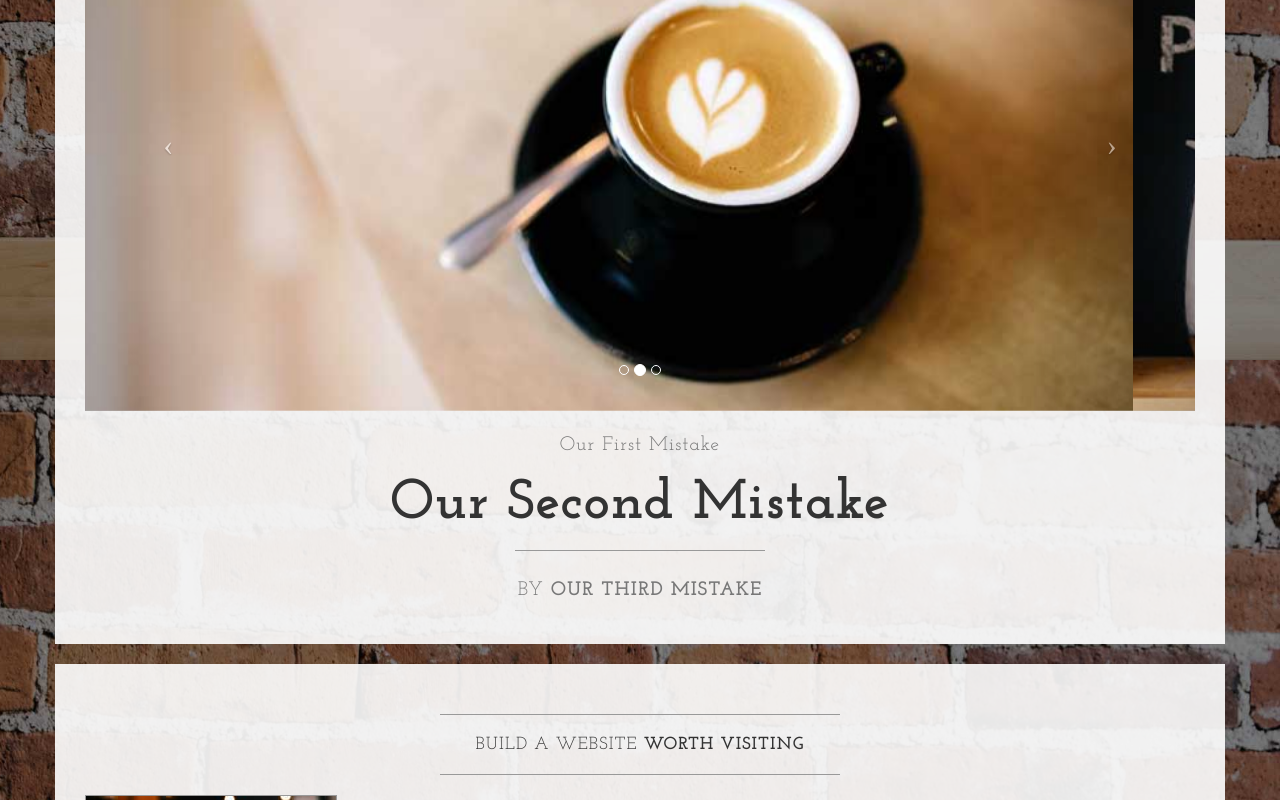
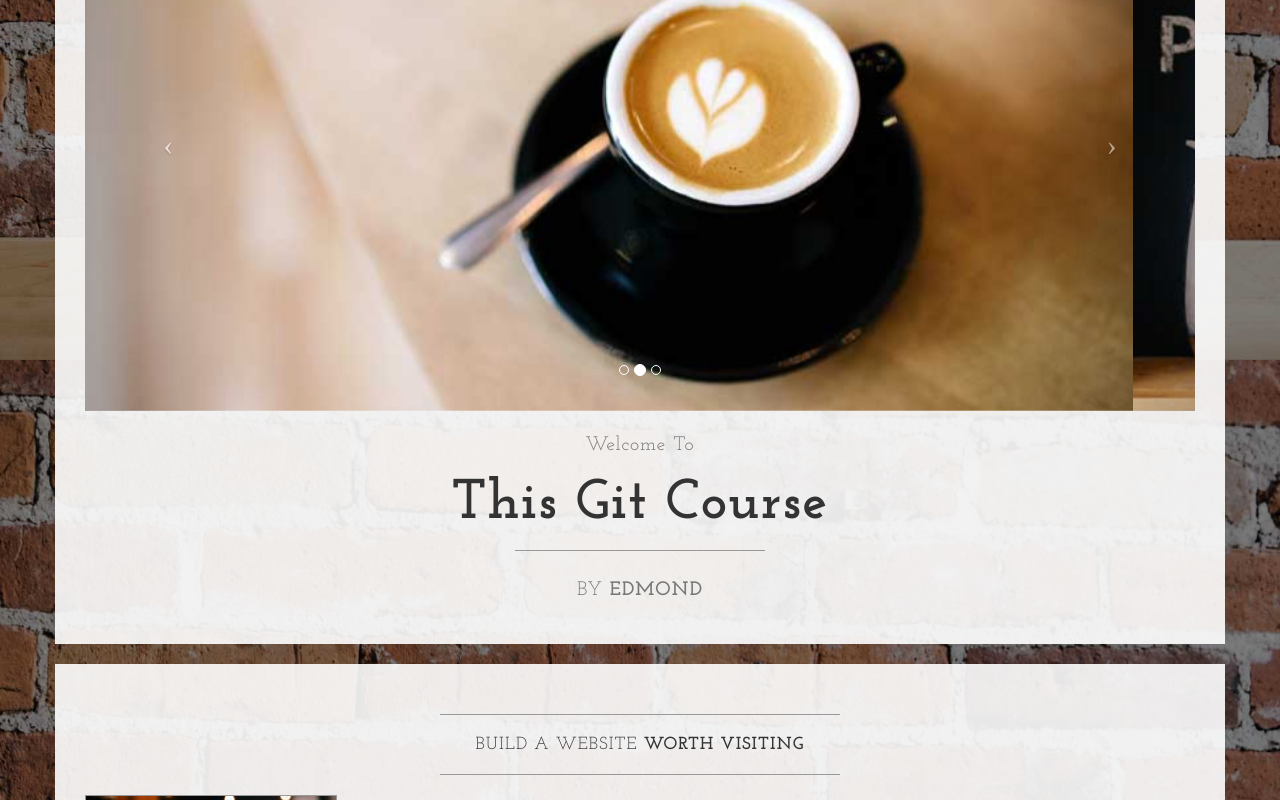
Before and after one commit to EdmondC/Learnable-Git-Course, a plain HTML site: page index.html in a window 1280 px wide. Shown: the part 440-1240 px from the top of the page. Drawn offline with nearby package versions, Linux system fonts and the light colour scheme.

Commit message:
Revert "comitting third mistakes, we left other two in place"
This reverts commit e1428a758c9ce6eb8d1e607e0d74be8a014555af.

```diff
--- a/index.html
+++ b/index.html
@@ -106,13 +106,13 @@
                         </a>
                     </div>
                     <h2 class="brand-before">
-                        <small>Our first mistake</small>
+                        <small>Welcome to</small>
                     </h2>
-                    <h1 class="brand-name">Our second mistake</h1>
+                    <h1 class="brand-name">This Git Course</h1>
                     <hr class="tagline-divider">
                     <h2>
                         <small>By
-                            <strong>Our third mistake</strong>
+                            <strong>Edmond</strong>
                         </small>
                     </h2>
                 </div>
```
